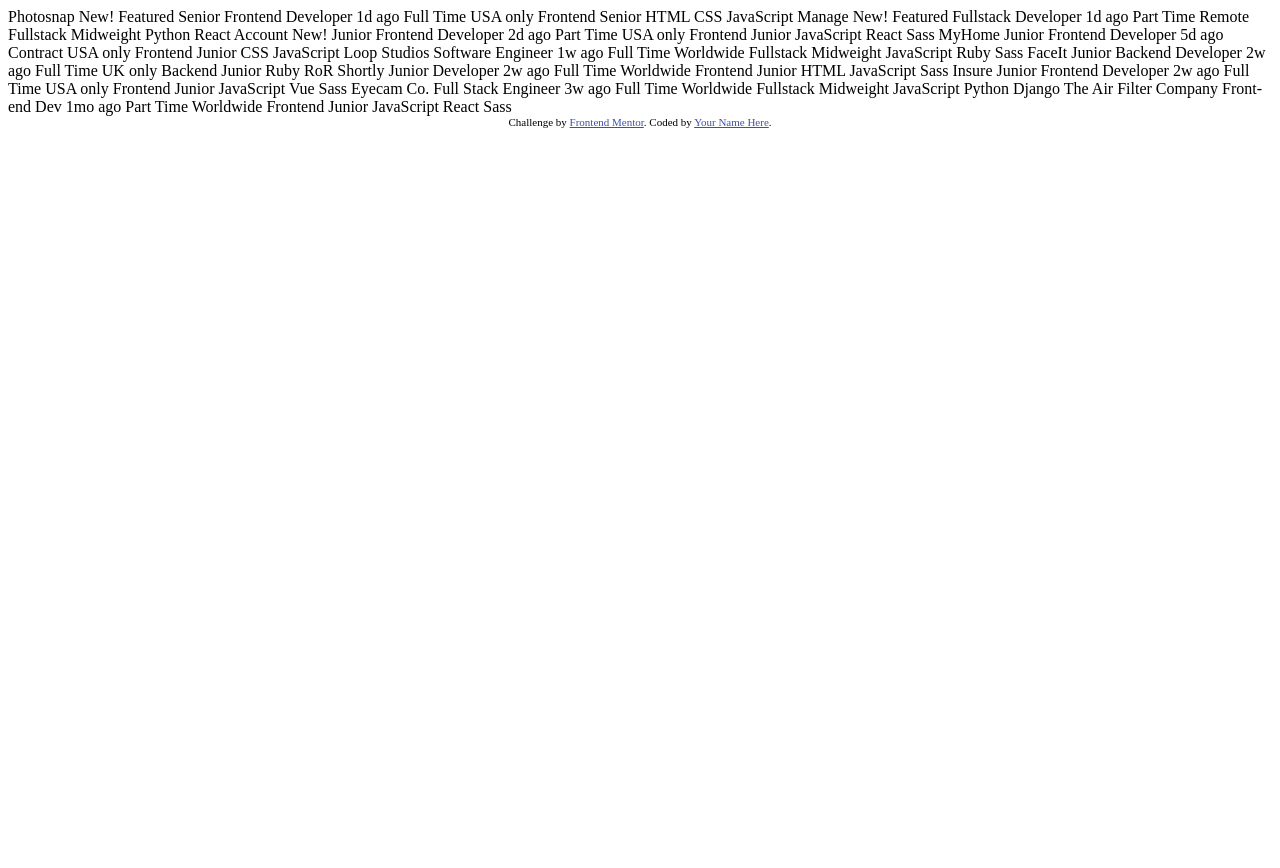
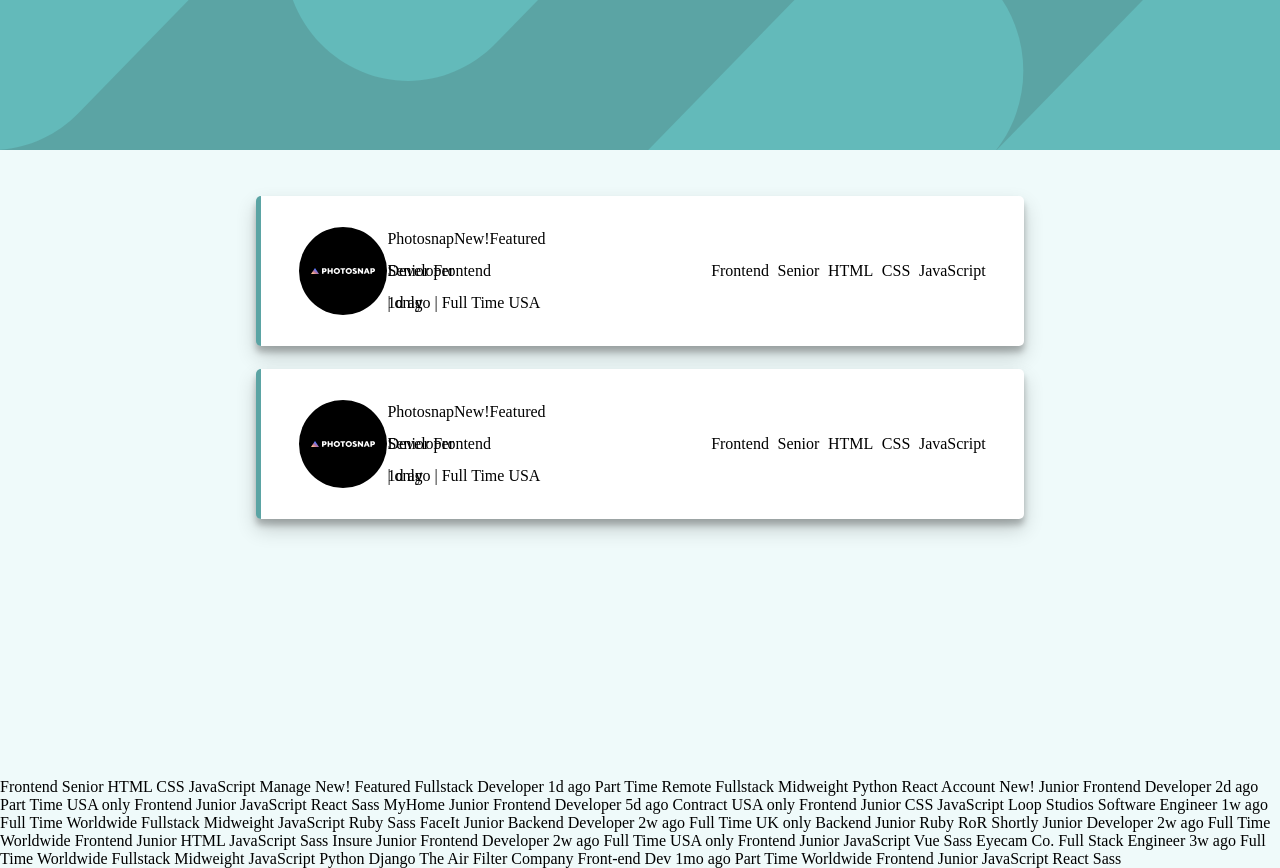
Before and after one commit to NateTheDev1/job-listing-challenge, a plain HTML site: page index.html in a window 1280 px wide. Before the commit the page ends 800 px from the top, so only its background shows below. Drawn offline with Linux system fonts and the light colour scheme.

Commit message:
Card layout done:

```diff
--- a/index.html
+++ b/index.html
@@ -1,46 +1,102 @@
 <!DOCTYPE html>
 <html lang="en">
   <head>
-  <meta charset="UTF-8">
-  <meta name="viewport" content="width=device-width, initial-scale=1.0"> <!-- displays site properly based on user's device -->
-
-  <link rel="icon" type="image/png" sizes="32x32" href="./images/favicon-32x32.png">
-
+    <meta charset="UTF-8" />
+    <meta name="viewport" content="width=device-width, initial-scale=1.0" />
+    <!-- displays site properly based on user's device -->
+    <link
+      rel="icon"
+      type="image/png"
+      sizes="32x32"
+      href="./images/favicon-32x32.png"
+    />
     <title>Frontend Mentor | Job Listings</title>
-
-  <!-- Feel free to remove these styles or customise in your own stylesheet 👍 -->
-  <style>
-    .attribution { font-size: 11px; text-align: center; }
-    .attribution a { color: hsl(228, 45%, 44%); }
-  </style>
+    <link rel="stylesheet" href="./style.css" />
   </head>
   <body>
+    <header>
+      <img src="./images/bg-header-desktop.svg" />
+    </header>
+    <div class="container">
+      <div class="users">
+        <div class="user featured">
+          <div class="left">
+            <img src="./images/photosnap.svg" alt="photosnap" />
+            <div class="middle">
+              <div class="top-row">
+                <p class="company">Photosnap</p>
+                <p class="badge-blue">New!</p>
+                <p class="badge-black">Featured</p>
+              </div>
+              <div class="middle-row">
+                <p class="title">Senior Frontend Developer</p>
+              </div>
+              <div class="bottom-row">
+                <p>1d ago | Full Time USA | only</p>
+              </div>
+            </div>
+          </div>
+          <div class="tags">
+            <p>Frontend</p>
+            <p>Senior</p>
+            <p>HTML</p>
+            <p>CSS</p>
+            <p>JavaScript</p>
+          </div>
+        </div>
+      </div>
+      <div class="users">
+        <div class="user featured">
+          <div class="left">
+            <img src="./images/photosnap.svg" alt="photosnap" />
+            <div class="middle">
+              <div class="top-row">
+                <p class="company">Photosnap</p>
+                <p class="badge-blue">New!</p>
+                <p class="badge-black">Featured</p>
+              </div>
+              <div class="middle-row">
+                <p class="title">Senior Frontend Developer</p>
+              </div>
+              <div class="bottom-row">
+                <p>1d ago | Full Time USA | only</p>
+              </div>
+            </div>
+          </div>
+          <div class="tags">
+            <p>Frontend</p>
+            <p>Senior</p>
+            <p>HTML</p>
+            <p>CSS</p>
+            <p>JavaScript</p>
+          </div>
+        </div>
+      </div>
+    </div>
+    <br />
+    <br />
+    <br />
+    <br />
+    <br />
+    <br />
+    <br />
+    <br />
+    <br />
+    <br />
+    <br />
+    <br />
     <!-- Item Start -->
-  Photosnap
-  New!
-  Featured
-  Senior Frontend Developer
-  1d ago
-  Full Time
-  USA only
+
     <!-- Role -->
     Frontend
     <!-- Level -->
     Senior
     <!-- Languages -->
-  HTML
-  CSS
-  JavaScript
+    HTML CSS JavaScript
     <!-- Item End -->
 
     <!-- Item Start -->
-  Manage
-  New!
-  Featured
-  Fullstack Developer
-  1d ago
-  Part Time
-  Remote
+    Manage New! Featured Fullstack Developer 1d ago Part Time Remote
     <!-- Role -->
     Fullstack
     <!-- Level -->
@@ -52,12 +108,7 @@
     <!-- Item End -->
 
     <!-- Item Start -->
-  Account
-  New!
-  Junior Frontend Developer
-  2d ago
-  Part Time
-  USA only
+    Account New! Junior Frontend Developer 2d ago Part Time USA only
     <!-- Role -->
     Frontend
     <!-- Level -->
@@ -65,48 +116,33 @@
     <!-- Languages -->
     JavaScript
     <!-- Tools -->
-  React
-  Sass
+    React Sass
     <!-- Item End -->
 
     <!-- Item Start -->
-  MyHome
-  Junior Frontend Developer
-  5d ago
-  Contract
-  USA only
+    MyHome Junior Frontend Developer 5d ago Contract USA only
     <!-- Role -->
     Frontend
     <!-- Level -->
     Junior
     <!-- Languages -->
-  CSS
-  JavaScript
+    CSS JavaScript
     <!-- Item End -->
 
     <!-- Item Start -->
-  Loop Studios
-  Software Engineer
-  1w ago
-  Full Time
-  Worldwide
+    Loop Studios Software Engineer 1w ago Full Time Worldwide
     <!-- Role -->
     Fullstack
     <!-- Level -->
     Midweight
     <!-- Languages -->
-  JavaScript
-  Ruby
+    JavaScript Ruby
     <!-- Tools -->
     Sass
     <!-- Item End -->
 
     <!-- Item Start -->
-  FaceIt
-  Junior Backend Developer
-  2w ago
-  Full Time
-  UK only
+    FaceIt Junior Backend Developer 2w ago Full Time UK only
     <!-- Role -->
     Backend
     <!-- Level -->
@@ -118,28 +154,19 @@
     <!-- Item End -->
 
     <!-- Item Start -->
-  Shortly
-  Junior Developer
-  2w ago
-  Full Time
-  Worldwide
+    Shortly Junior Developer 2w ago Full Time Worldwide
     <!-- Role -->
     Frontend
     <!-- Level -->
     Junior
     <!-- Languages -->
-  HTML
-  JavaScript
+    HTML JavaScript
     <!-- Tools -->
     Sass
     <!-- Item End -->
 
     <!-- Item Start -->
-  Insure
-  Junior Frontend Developer
-  2w ago
-  Full Time
-  USA only
+    Insure Junior Frontend Developer 2w ago Full Time USA only
     <!-- Role -->
     Frontend
     <!-- Level -->
@@ -147,33 +174,23 @@
     <!-- Languages -->
     JavaScript
     <!-- Tools -->
-  Vue
-  Sass
+    Vue Sass
     <!-- Item End -->
 
     <!-- Item Start -->
-  Eyecam Co.
-  Full Stack Engineer
-  3w ago
-  Full Time
-  Worldwide
+    Eyecam Co. Full Stack Engineer 3w ago Full Time Worldwide
     <!-- Role -->
     Fullstack
     <!-- Level -->
     Midweight
     <!-- Languages -->
-  JavaScript
-  Python
+    JavaScript Python
     <!-- Tools -->
     Django
     <!-- Item End -->
 
     <!-- Item Start -->
-  The Air Filter Company
-  Front-end Dev
-  1mo ago
-  Part Time
-  Worldwide
+    The Air Filter Company Front-end Dev 1mo ago Part Time Worldwide
     <!-- Role -->
     Frontend
     <!-- Level -->
@@ -181,13 +198,8 @@
     <!-- Languages -->
     JavaScript
     <!-- Tools -->
-  React
-  Sass
+    React Sass
     <!-- Item End -->
-
-  <div class="attribution">
-    Challenge by <a href="https://www.frontendmentor.io?ref=challenge" target="_blank">Frontend Mentor</a>.
-    Coded by <a href="#">Your Name Here</a>.
-  </div>
+    <script src="./app.js"></script>
   </body>
 </html>
--- /dev/null
+++ b/style.css
@@ -0,0 +1,87 @@
+@import url("https://fonts.googleapis.com/css2?family=Spartan:wght@500;700&display=swap");
+* {
+  box-sizing: border-box;
+}
+
+html {
+  background-color: hsl(180, 52%, 96%);
+}
+
+body {
+  margin: 0 auto;
+  display: flex;
+  flex-direction: column;
+}
+
+header {
+  width: 100%;
+  height: 150px;
+  margin: 0;
+  background-color: hsl(180, 29%, 50%);
+  margin-bottom: 2%;
+}
+
+header img {
+  width: 100%;
+  height: 150px;
+}
+
+.container {
+  margin: 0 auto;
+  padding: 20px 20%;
+  width: 100%;
+}
+.users {
+  display: flex;
+  flex-direction: column;
+  justify-content: space-between;
+}
+
+.user {
+  margin-bottom: 3%;
+  border-radius: 5px;
+  border-left: 5px solid hsl(180, 29%, 50%);
+  width: 100%;
+  height: 150px;
+  padding-left: 5%;
+  padding-right: 5%;
+  display: flex;
+  justify-content: space-between;
+  align-items: center;
+  background-color: white;
+  box-shadow: 0 10px 20px rgba(0, 0, 0, 0.19), 0 6px 6px rgba(0, 0, 0, 0.23);
+}
+
+.middle {
+  line-height: 0;
+}
+
+.middle-row {
+  line-height: 0;
+}
+
+.top-row {
+  line-height: 0;
+  display: flex;
+  justify-content: space-between;
+}
+
+.bottom-row {
+  display: flex;
+  justify-content: space-between;
+}
+
+.user .left {
+  width: 30%;
+  display: flex;
+  justify-content: space-between;
+  align-items: center;
+}
+
+.tags {
+  width: 40%;
+  display: flex;
+  justify-content: space-between;
+}
+.company {
+}
```
Also changed, not shown: app.js (added). Lines whose indentation alone changed are shown as unchanged.
